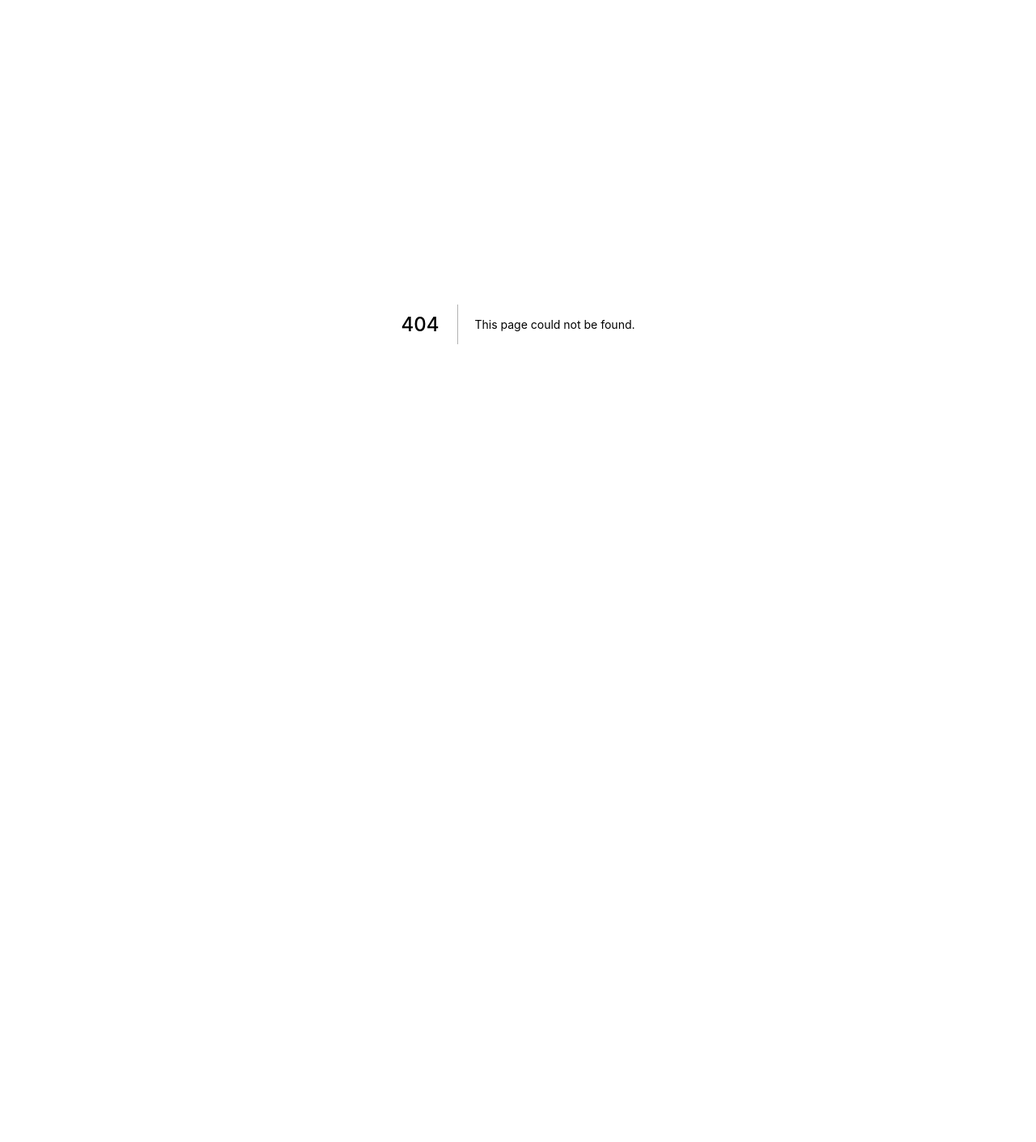
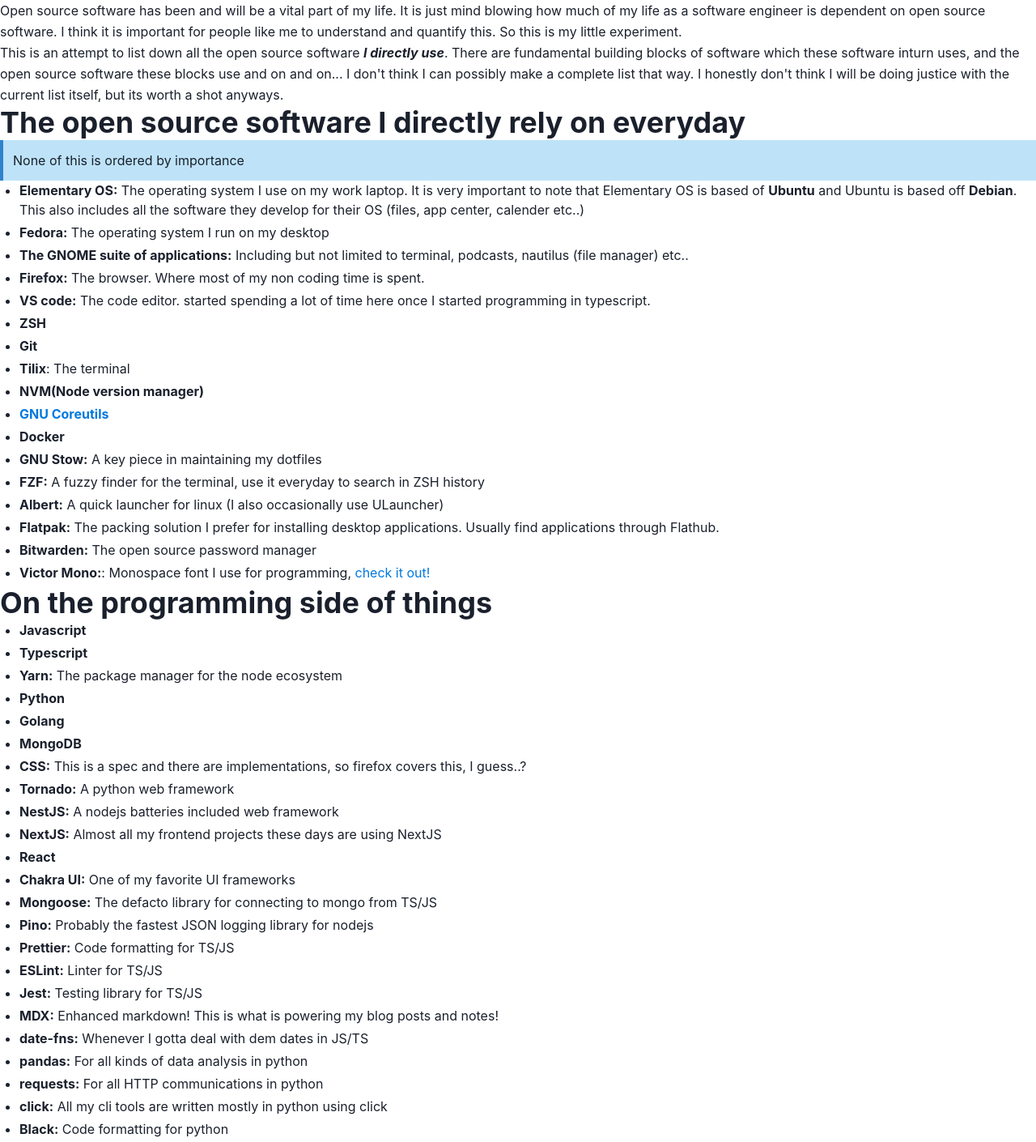
Before and after one commit to BharatKalluri/bharatkalluri.com, a Next.js app: page /note/open-source-software-i-use in a window 1280 px wide. Before the commit this address had no page. Shown: the whole page at 81% size. Before the commit the page ends 800 px from the top, so only its background shows below. Built offline with nearby package versions, Linux system fonts and the light colour scheme.

Commit message:
Added a new note about open source software

```diff
--- /dev/null
+++ b/pages/note/open-source-software-i-use.mdx
@@ -0,0 +1,64 @@
+---
+title: Open source software I use
+publishedAt: '2020-12-16'
+tags:
+- living-doc
+---
+
+Open source software has been and will be a vital part of my life. It is just mind blowing how much of my life as a software
+engineer is dependent on open source software. I think it is important for people like me to understand and quantify this. So this
+is my little experiment.
+
+This is an attempt to list down all the open source software **_I directly use_**. There are fundamental building blocks of software
+which these software inturn uses, and the open source software these blocks use and on and on... I don't think I can possibly make a complete
+list that way. I honestly don't think I will be doing justice with the current list itself, but its worth a shot anyways.
+
+
+## The open source software I directly rely on everyday
+
+> None of this is ordered by importance
+
+- **Elementary OS:** The operating system I use on my work laptop. It is very important to note that Elementary OS is based of **Ubuntu** and
+    Ubuntu is based off **Debian**. This also includes all the software they develop for their OS (files, app center, calender etc..)
+- **Fedora:** The operating system I run on my desktop
+- **The GNOME suite of applications:** Including but not limited to terminal, podcasts, nautilus (file manager) etc..
+- **Firefox:** The browser. Where most of my non coding time is spent.
+- **VS code:** The code editor. started spending a lot of time here once I started programming in typescript.
+- **ZSH**
+- **Git**
+- **Tilix**: The terminal
+- **NVM(Node version manager)**
+- **[GNU Coreutils](https://en.wikipedia.org/wiki/List_of_GNU_Core_Utilities_commands)**
+- **Docker**
+- **GNU Stow:** A key piece in maintaining my dotfiles
+- **FZF:** A fuzzy finder for the terminal, use it everyday to search in ZSH history
+- **Albert:** A quick launcher for linux (I also occasionally use ULauncher)
+- **Flatpak:** The packing solution I prefer for installing desktop applications. Usually find applications through Flathub.
+- **Bitwarden:** The open source password manager
+- **Victor Mono:**: Monospace font I use for programming, [check it out!](https://rubjo.github.io/victor-mono/)
+
+### On the programming side of things
+
+- **Javascript**
+- **Typescript**
+- **Yarn:** The package manager for the node ecosystem
+- **Python**
+- **Golang**
+- **MongoDB**
+- **CSS:** This is a spec and there are implementations, so firefox covers this, I guess..?
+- **Tornado:** A python web framework
+- **NestJS:** A nodejs batteries included web framework
+- **NextJS:** Almost all my frontend projects these days are using NextJS
+- **React**
+- **Chakra UI:** One of my favorite UI frameworks
+- **Mongoose:** The defacto library for connecting to mongo from TS/JS
+- **Pino:** Probably the fastest JSON logging library for nodejs
+- **Prettier:** Code formatting for TS/JS
+- **ESLint:** Linter for TS/JS
+- **Jest:** Testing library for TS/JS
+- **MDX:** Enhanced markdown! This is what is powering my blog posts and notes!
+- **date-fns:** Whenever I gotta deal with dem dates in JS/TS
+- **pandas:** For all kinds of data analysis in python
+- **requests:** For all HTTP communications in python
+- **click:** All my cli tools are written mostly in python using click
+- **Black:** Code formatting for python
```
